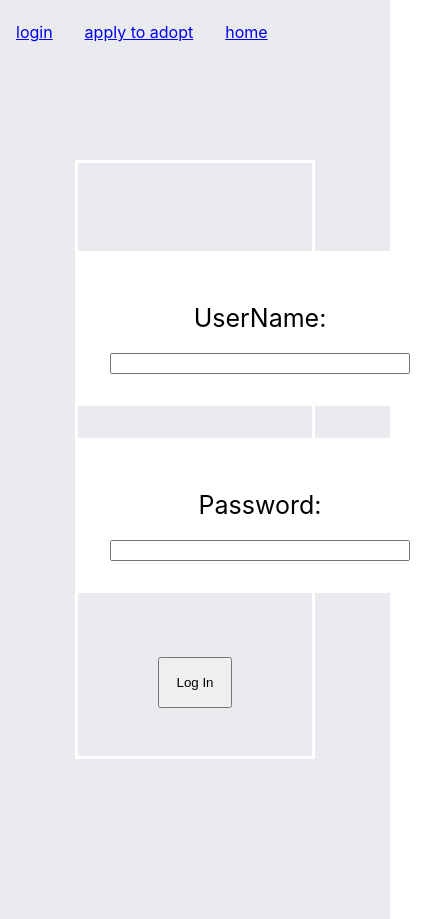
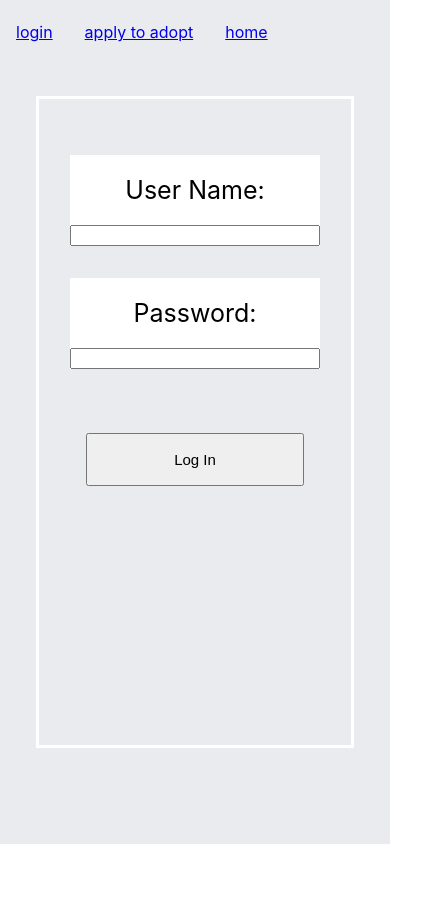
Before and after one commit to NoelleKuti/bunny-adoption, a React (Create React App) app in the folder client/: page /login in a window 390 px wide. Shown: the whole page, 442 px wide, since content can reach past the window. After the commit the page ends 844 px from the top, so only its background shows below. Built offline with nearby package versions, Linux system fonts and the light colour scheme.

Commit message:
optimized mobile styling for warning banner, login columns, and bunny cards

```diff
--- a/client/src/components/BunnyCard.jsx
+++ b/client/src/components/BunnyCard.jsx
@@ -111,25 +111,27 @@ const CardStyles = styled.div`
 		   flex-wrap: no wrap;
         }
     }
+
     .cardText {
         padding: 1rem;
 		top: 8rem;
+		text-decoration: none;
+		color: black;
 		display: ${props => (props.viewText ? 'initial' : 'none')}
     }
+
     .cardBtn {
         width: 3rem;
         height: 3rem;
         padding: 1rem;
-		font-size: 25px;
         border: none;
-        margin: 5px 5px 5px 5px;
         border-radius: 50%;
         background-color:var(--300);
-        color: white;
+        color: black;
         align-content: center;
         cursor: pointer;
         :hover {
-            background-color:var(--400);
+            color: cornflowerblue;
         }
     }
 
@@ -137,12 +139,21 @@ const CardStyles = styled.div`
 		background-color: none;
 		border: none;
 		box-shadow: none;
-		padding: 2rem;
+		padding: 1rem;
+		width: 90%;
 		margin: 1rem;
+	}
+
+	@media screen and (max-width: 500px) {
+		.card {
+			width: 90%;
+			justify-content: center;
 		}
 
 
 
+	}
+
 
 `
 export default BunnyCard
--- a/client/src/components/Login.jsx
+++ b/client/src/components/Login.jsx
@@ -2,8 +2,6 @@ import React, { useEffect } from 'react'
 import { useAppContext } from '../context/appContext.js'
 import Alert from './Alert'
 import { useNavigate } from 'react-router-dom'
-
-
 
 const Login = () => {
 
@@ -17,7 +15,6 @@ const Login = () => {
         handleLogin(e, {userName, password});
     }
 
-
     useEffect(() => {
         if (isLoggedIn) {
             setTimeout(() => {
@@ -26,12 +23,11 @@ const Login = () => {
         }
     }, [isLoggedIn, navigate]);
 
-
     return (
         <form id='login' name='loginForm' className='column' onSubmit={onSubmitForm}>
             {<Alert />}
 				<div className='column loginCol'>
-					<p>UserName:</p>
+					<p className='formLabel'>User Name:</p>
 					<input
 						type= 'text'
 						name='userName'
@@ -40,7 +36,7 @@ const Login = () => {
 					/>
 				</div>
 				<div className='column loginCol'>
-					<p>Password:</p><input
+					<p className='formLabel'>Password:</p><input
 						type='password'
 						name='password'
 						defaultValue = {password}
@@ -51,9 +47,7 @@ const Login = () => {
 
         </form>
 
-
-
-    )
+    );
 
 
 }
--- a/client/src/context/appContext.js
+++ b/client/src/context/appContext.js
@@ -3,8 +3,8 @@ import reducer from './appReducer.js';
 import { TOGGLE_ADD_FORM, TOGGLE_EDIT_FORM, CLEAR_FORMS, HANDLE_TEXT_INPUT, HANDLE_BOOL_CHANGE, VIEW_BUNNIES, CHOOSE_BUNNY_TO_EDIT, TOGGLE_SHOW_ALERT, CLEAR_ALERT, LOGIN_ADMIN, LOGOUT_ADMIN, VIEW_APPLICATIONS } from './appActions.js';
 import axios from 'axios'
 
-//const urlHead = 'http://localhost:5000'
-const urlHead = '';
+const urlHead = 'http://localhost:5000'
+//const urlHead = '';
 const initialState = {
     showForm: false,
     formType: '',
@@ -131,7 +131,6 @@ const AppProvider = ({ children }) => {
 	}
 
 	const deleteApplication = (objectID) => {
-		console.log('look here! ', objectID);
 		axios.delete(`${urlHead}/api/v1/applications/${objectID}`)
 		.then(() => {
 			console.log('item successfully deleted');
@@ -169,10 +168,8 @@ const AppProvider = ({ children }) => {
     }
 
     const editBunny = (id, data) => {
-
-        //console.log(id, data);
         axios.patch(`${urlHead}/api/v1/bunnies/${id}`, data)
-            .then((response) => {
+            .then(() => {
                 dispatch({type: TOGGLE_EDIT_FORM})
             })
 			.then(() => {
@@ -191,7 +188,7 @@ const AppProvider = ({ children }) => {
 
     const toggleShowAlert = (data) => {
         const {alertType, alertText} = data;
-        //console.log(alertType, alertText);
+
         dispatch({
             type: TOGGLE_SHOW_ALERT,
             payload: {
--- a/client/src/index.css
+++ b/client/src/index.css
@@ -79,7 +79,7 @@ padding: 0;
 .alert {
   width: 100%;
   max-height: 15%;
-  padding: 1rem;
+  text-align: center;
 }
 
 .danger {
@@ -91,24 +91,30 @@ padding: 0;
 }
 
 #login {
-	margin : 10rem auto;
-	width: 60%;
+	margin : 6rem auto;
+	width: 80%;
+	max-width: 500px;
 	display: flex;
 	flex-direction: column;
+	justify-content: flex-start;
 	border: 3px solid white;
+	padding: 0;
 }
 
+
 .loginCol {
-	padding: 2rem;
-	height: 50%;
-	width: 300px;
+	width: 80%;
+	max-width: 300px;
 	background-color: white;
 	margin: 1rem auto;
+	justify-content: center;
 }
 
 .submitBtn {
 	padding: 1rem;
 	margin: 3rem auto;
+	width: 70%;
+	font-size: 15px;
 }
 
 .container {
@@ -133,7 +139,10 @@ padding: 0;
 	justify-content: space-between;
 	align-content: center;
 	flex-wrap: wrap;
+}
 
+.formLabel {
+	text-align: left;
 }
 
 .groupLabel {
```
Also changed, not shown: client/src/components/Alert.jsx (line endings or trailing spaces). Lines whose indentation alone changed are shown as unchanged.
